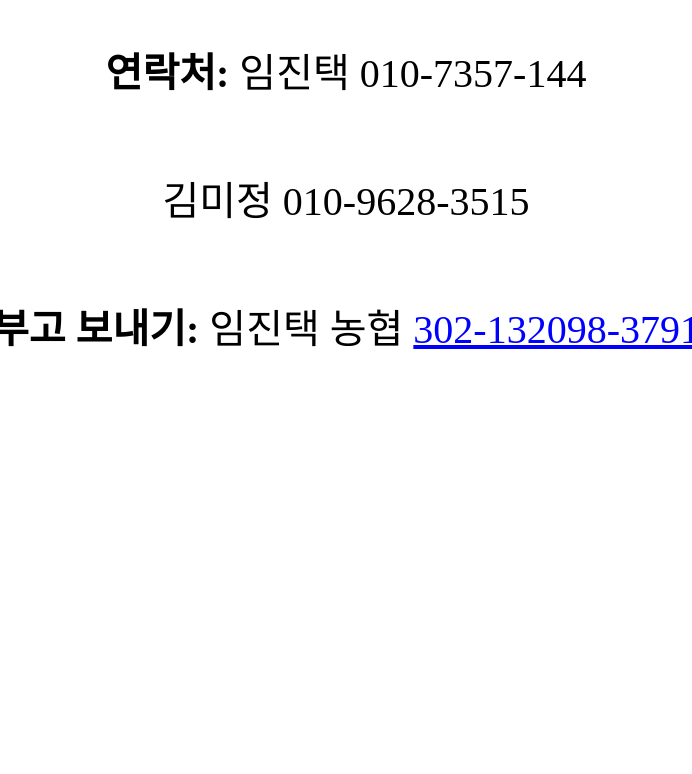
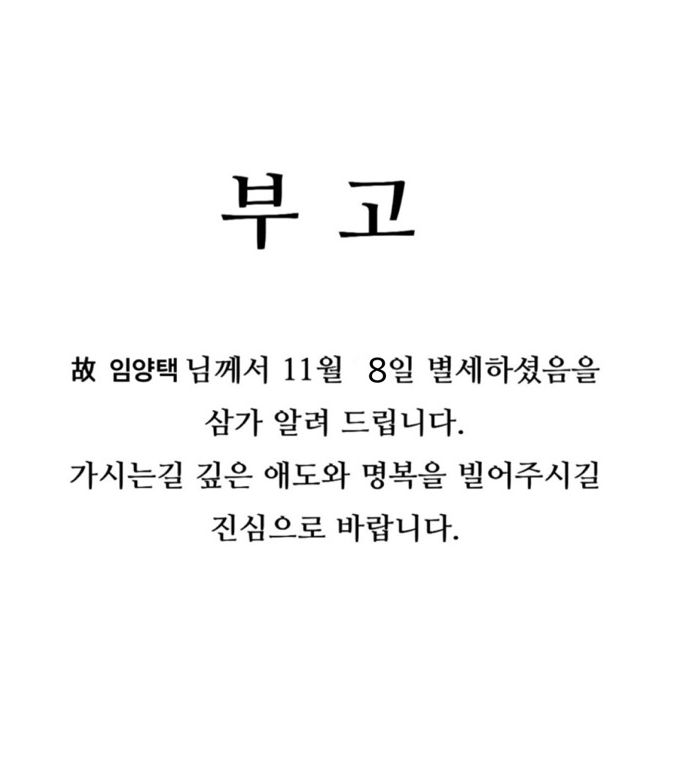
Before and after one commit to sloth305/sloth305.github.-, a plain HTML site: page index.html in a window 1280 px wide. Shown: the part 679-1453 px from the top of the page, without its empty margins (294-986 px from the left). Before the commit the page ends 1084 px from the top, so only its background shows below. Drawn offline with Linux system fonts and the light colour scheme.

Commit message:
Update index.html

```diff
--- a/index.html
+++ b/index.html
@@ -32,7 +32,7 @@
     </style>
 </head>
 <body>
-    <img src="image.jpg1" alt="부고 이미지">
+    <img src="image1.jpg" alt="부고 이미지">
     <br>
     <br>
     <p><strong>고인:</strong>  故임양택(향년67세)</p>
```
